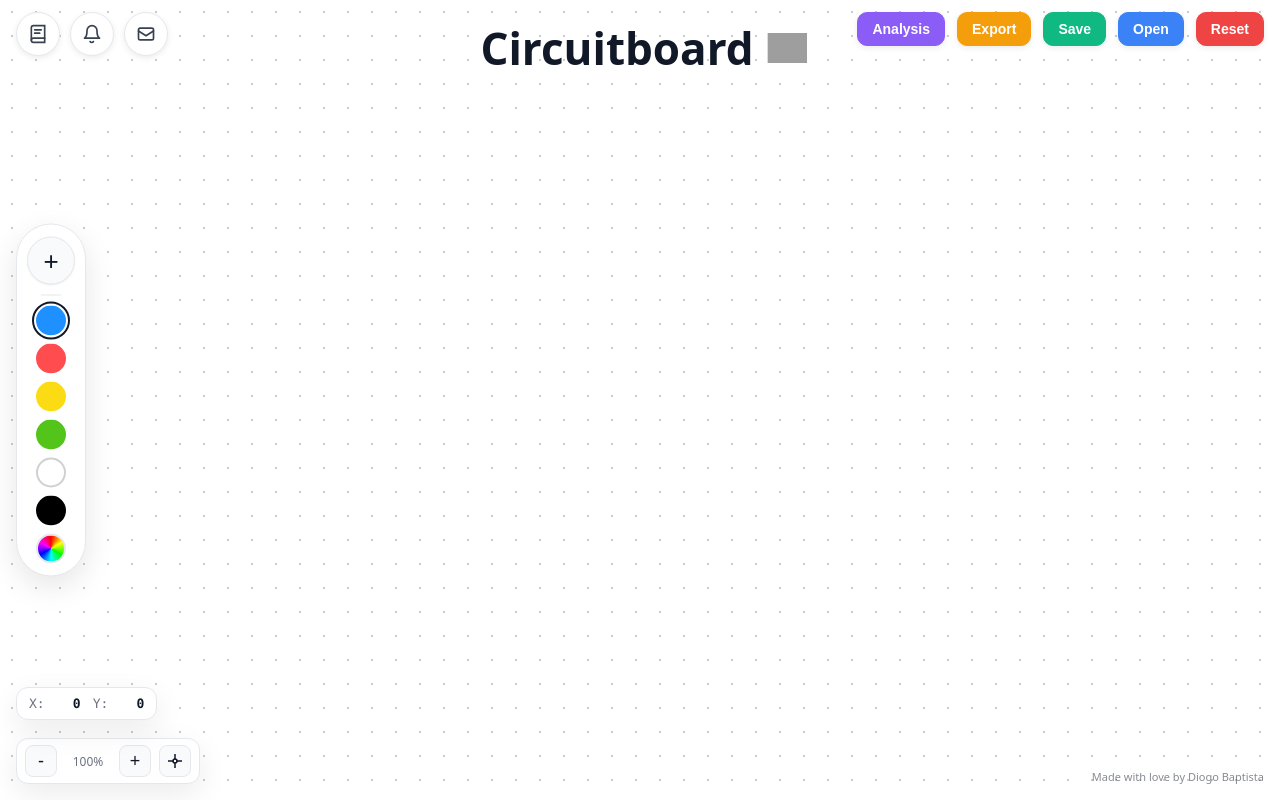
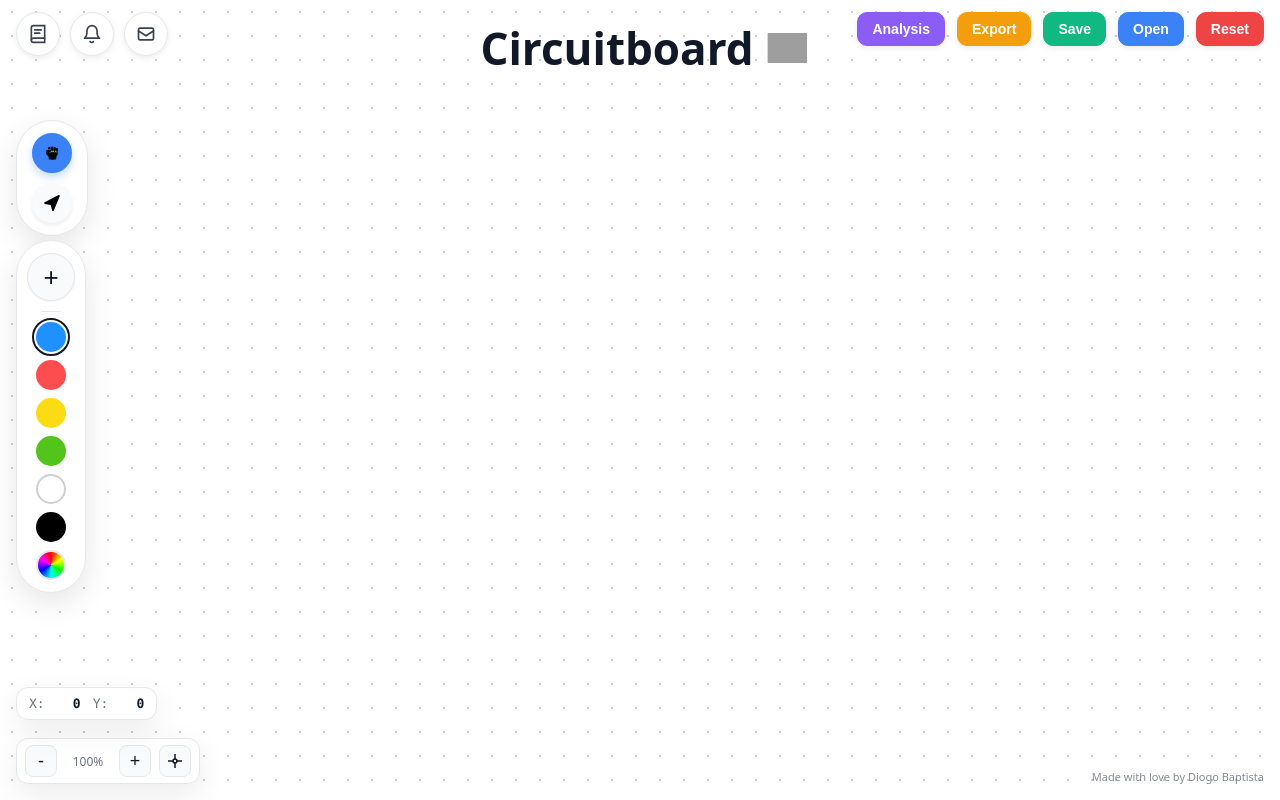
Before and after one commit to Diogo1912/circuitboard, a React (Vite) app: page / in a window 1280 px wide. Built offline with nearby package versions, Linux system fonts and the light colour scheme; grey boxes are pictures that could not be loaded.

Commit message:
modes and note fix

```diff
--- a/src/App.css
+++ b/src/App.css
@@ -154,8 +154,6 @@
 .floating-pill {
   position: fixed;
   left: 16px;
-  top: 50%;
-  transform: translateY(-50%);
   z-index: 24;
   display: flex;
   flex-direction: column;
@@ -166,6 +164,17 @@
   border: 1px solid #e5e7eb;
   border-radius: 999px;
   box-shadow: 0 10px 30px rgba(0, 0, 0, 0.1);
+  min-width: 56px;
+}
+
+.mode-pill {
+  top: 120px;
+  width: 72px;
+  padding: 12px 16px;
+}
+
+.tools-pill {
+  top: 240px;
 }
 
 @media (prefers-color-scheme: dark) {
@@ -193,6 +202,37 @@
   font-size: 26px;
   line-height: 1;
   box-shadow: 0 1px 2px rgba(0, 0, 0, 0.06);
+}
+
+.mode-button {
+  width: 40px !important;
+  height: 40px !important;
+  border-radius: 999px !important;
+  border: 2px solid #e5e7eb;
+  background: #f9fafb;
+  display: flex;
+  align-items: center;
+  justify-content: center;
+  transition: all 0.2s ease;
+  box-shadow: 0 2px 4px rgba(0, 0, 0, 0.08);
+  color: #6b7280;
+}
+
+.mode-button.active {
+  background: #3b82f6;
+  border-color: #3b82f6;
+  color: white;
+  box-shadow: 0 4px 8px rgba(59, 130, 246, 0.3);
+}
+
+.mode-button:hover {
+  transform: scale(1.05);
+  box-shadow: 0 4px 8px rgba(0, 0, 0, 0.12);
+}
+
+.mode-button:hover:not(.active) {
+  background: #f3f4f6;
+  border-color: #d1d5db;
 }
 
 .palette {
@@ -234,17 +274,21 @@
   position: absolute;
   inset: 0;
   pointer-events: auto;
+  overflow: visible;
 }
 
 .canvas-content {
   position: absolute;
   inset: 0;
+  overflow: visible;
   transform-origin: 0 0;
   will-change: transform;
 }
 
 @media (prefers-color-scheme: dark) {
   .add-btn { background: #111827; color: #e5e7eb; border-color: #1f2937; }
+  .mode-button { background: #1f2937; border-color: #374151; color: #9ca3af; }
+  .mode-button:hover:not(.active) { background: #374151; border-color: #4b5563; }
   .canvas {
     background-image: radial-gradient(rgba(255, 255, 255, 0.18) 1px, transparent 1px);
   }
@@ -2092,3 +2136,21 @@
     border-color: #991b1b;
   }
 }
+
+/* Selection highlighting */
+.node.selected {
+  outline: 3px solid #3b82f6;
+  outline-offset: 2px;
+}
+
+.sticky-note.selected {
+  outline: 3px solid #3b82f6;
+  outline-offset: 2px;
+}
+
+@media (prefers-color-scheme: dark) {
+  .node.selected,
+  .sticky-note.selected {
+    outline-color: #60a5fa;
+  }
+}
--- a/src/App.tsx
+++ b/src/App.tsx
@@ -155,6 +155,14 @@ function App() {
     setPan({ x: 0, y: 0 })
   }
 
+  function toggleInteractionMode() {
+    setInteractionMode(interactionMode === 'hand' ? 'mouse' : 'hand')
+    // Clear selections when switching modes
+    setSelectedNodes(new Set())
+    setSelectedStickies(new Set())
+    setSelectionBox(null)
+  }
+
   function startEditingSystemName() {
     setSystemNameInput(systemName)
     setIsEditingSystemName(true)
@@ -190,6 +198,10 @@ function App() {
   const [systemName, setSystemName] = useState<string>("Circuitboard")
   const [isEditingSystemName, setIsEditingSystemName] = useState<boolean>(false)
   const [systemNameInput, setSystemNameInput] = useState<string>("Circuitboard")
+  const [interactionMode, setInteractionMode] = useState<'hand' | 'mouse'>('hand')
+  const [selectedNodes, setSelectedNodes] = useState<Set<string>>(new Set())
+  const [selectedStickies, setSelectedStickies] = useState<Set<string>>(new Set())
+  const [selectionBox, setSelectionBox] = useState<{ startX: number; startY: number; endX: number; endY: number } | null>(null)
 
   // AI chat removed
   const [showDocs, setShowDocs] = useState<boolean>(false)
@@ -604,6 +616,13 @@ function App() {
     if (!node) return
     const pointerX = (e.clientX - containerRect.left) / zoom - pan.x
     const pointerY = (e.clientY - containerRect.top) / zoom - pan.y
+
+    // In mouse mode, if this node is not selected, select only this node
+    if (interactionMode === 'mouse' && !selectedNodes.has(nodeId)) {
+      setSelectedNodes(new Set([nodeId]))
+      setSelectedStickies(new Set())
+    }
+
     setDraggingNodeId(nodeId)
     setDragOffset({ dx: pointerX - node.x, dy: pointerY - node.y })
     interactionStartRef.current = { x: pointerX, y: pointerY }
@@ -618,6 +637,12 @@ function App() {
     const pointerX = (e.clientX - containerRect.left) / zoom - pan.x
     const pointerY = (e.clientY - containerRect.top) / zoom - pan.y
     setPointerPos({ x: pointerX, y: pointerY })
+
+    // Update selection box if we're in mouse mode
+    if (selectionBox && interactionMode === 'mouse') {
+      setSelectionBox(prev => prev ? { ...prev, endX: pointerX, endY: pointerY } : null)
+      return
+    }
     if (draggingStickyId && stickyDragOffset) {
       const newX = pointerX - stickyDragOffset.dx
       const newY = pointerY - stickyDragOffset.dy
@@ -691,9 +716,36 @@ function App() {
       }
       const newX = pointerX - dragOffset.dx
       const newY = pointerY - dragOffset.dy
+
+      // Calculate the movement delta
+      const draggedNode = nodes.find(n => n.id === draggingNodeId)
+      if (draggedNode) {
+        const deltaX = newX - draggedNode.x
+        const deltaY = newY - draggedNode.y
+
+        // Move all selected nodes if in mouse mode, otherwise just the dragged node
+        if (interactionMode === 'mouse' && selectedNodes.size > 1) {
+          setNodes((prev) =>
+            prev.map((n) =>
+              selectedNodes.has(n.id)
+                ? { ...n, x: n.x + deltaX, y: n.y + deltaY }
+                : n
+            )
+          )
+          // Also move selected sticky notes
+          setStickyNotes((prev) =>
+            prev.map((s) =>
+              selectedStickies.has(s.id)
+                ? { ...s, x: s.x + deltaX, y: s.y + deltaY }
+                : s
+            )
+          )
+        } else {
           setNodes((prev) =>
             prev.map((n) => (n.id === draggingNodeId ? { ...n, x: newX, y: newY } : n))
           )
+        }
+      }
       return
     }
     if (isPanning && panStartRef.current && pointerStartRef.current) {
@@ -744,15 +796,84 @@ function App() {
   }
 
   function onPointerUp() {
-    // If dropping into trash, delete dragged item
+    // Complete box selection if we're in mouse mode
+    if (selectionBox && interactionMode === 'mouse') {
+      const { startX, startY, endX, endY } = selectionBox
+      const minX = Math.min(startX, endX)
+      const maxX = Math.max(startX, endX)
+      const minY = Math.min(startY, endY)
+      const maxY = Math.max(startY, endY)
+
+      // Select nodes within the box
+      const newSelectedNodes = new Set<string>()
+      nodes.forEach(node => {
+        const nodeSize = node.size ?? 64
+        const nodeMinX = node.x
+        const nodeMaxX = node.x + nodeSize
+        const nodeMinY = node.y
+        const nodeMaxY = node.y + nodeSize
+
+        if (nodeMinX < maxX && nodeMaxX > minX && nodeMinY < maxY && nodeMaxY > minY) {
+          newSelectedNodes.add(node.id)
+        }
+      })
+
+      // Select sticky notes within the box
+      const newSelectedStickies = new Set<string>()
+      stickyNotes.forEach(sticky => {
+        const stickyMinX = sticky.x
+        const stickyMaxX = sticky.x + sticky.w
+        const stickyMinY = sticky.y
+        const stickyMaxY = sticky.y + sticky.h
+
+        if (stickyMinX < maxX && stickyMaxX > minX && stickyMinY < maxY && stickyMaxY > minY) {
+          newSelectedStickies.add(sticky.id)
+        }
+      })
+
+      setSelectedNodes(newSelectedNodes)
+      setSelectedStickies(newSelectedStickies)
+      setSelectionBox(null)
+      // Only suppress click if we actually dragged to create a selection (not just a single click)
+      const dragDistance = Math.abs(endX - startX) + Math.abs(endY - startY)
+      if (dragDistance > 5) {
+        suppressCanvasClickRef.current = true
+      }
+      return
+    }
+
+    // If dropping into trash, delete dragged item and any selected items
     if (isOverTrash) {
       if (draggingNodeId) {
+        // If dragging a selected node, delete all selected nodes and stickies
+        if (selectedNodes.has(draggingNodeId)) {
+          const nodesToDelete = Array.from(selectedNodes)
+          const stickiesToDelete = Array.from(selectedStickies)
+          setNodes((prev) => prev.filter((n) => !selectedNodes.has(n.id)))
+          setEdges((prev) => prev.filter((e) => !nodesToDelete.includes(e.sourceId) && !nodesToDelete.includes(e.targetId)))
+          setStickyNotes((prev) => prev.filter((s) => !selectedStickies.has(s.id)))
+          setSelectedNodes(new Set())
+          setSelectedStickies(new Set())
+        } else {
+          // Just delete the single dragged node
           setNodes((prev) => prev.filter((n) => n.id !== draggingNodeId))
           setEdges((prev) => prev.filter((e) => e.sourceId !== draggingNodeId && e.targetId !== draggingNodeId))
+        }
         setActiveNodeId(null)
       }
       if (draggingStickyId) {
+        // If dragging a selected sticky, delete all selected stickies and nodes
+        if (selectedStickies.has(draggingStickyId)) {
+          const nodesToDelete = Array.from(selectedNodes)
+          setStickyNotes((prev) => prev.filter((s) => !selectedStickies.has(s.id)))
+          setNodes((prev) => prev.filter((n) => !selectedNodes.has(n.id)))
+          setEdges((prev) => prev.filter((e) => !nodesToDelete.includes(e.sourceId) && !nodesToDelete.includes(e.targetId)))
+          setSelectedNodes(new Set())
+          setSelectedStickies(new Set())
+        } else {
+          // Just delete the single dragged sticky
           setStickyNotes((prev) => prev.filter((s) => s.id !== draggingStickyId))
+        }
         setActiveStickyId(null)
       }
     }
@@ -1277,7 +1398,24 @@ function App() {
         <button className="action-btn btn-red" onClick={() => setShowResetConfirm(true)}>Reset</button>
       </div>
 
-      <div className="floating-pill">
+      <div className="floating-pill mode-pill">
+        <button
+          className={`swatch mode-button ${interactionMode === 'hand' ? 'active' : ''}`}
+          onClick={() => setInteractionMode('hand')}
+          title="Hand Mode (pan and drag)"
+        >
+          <img src="/circuitboard/hand.png" alt="Hand" width="20" height="20" />
+        </button>
+        <button
+          className={`swatch mode-button ${interactionMode === 'mouse' ? 'active' : ''}`}
+          onClick={() => setInteractionMode('mouse')}
+          title="Select Mode (box select)"
+        >
+          <img src="/circuitboard/pointer.svg" alt="Pointer" width="16" height="16" />
+        </button>
+      </div>
+
+      <div className="floating-pill tools-pill">
         <button className="add-btn" title="Add node" onClick={addNode}>+</button>
         <div className="pill-divider" />
         <div className="pill-palette">
@@ -1316,11 +1454,22 @@ function App() {
         onPointerDown={(e) => {
           // Start panning only if clicking true background (exclude nodes, notes, handles, UI)
           if (isBackgroundTarget(e.target)) {
+            if (interactionMode === 'hand') {
               setIsPanning(true)
               setShowMinimap(true)
               panStartRef.current = { ...pan }
               pointerStartRef.current = { x: e.clientX, y: e.clientY }
               canvasDidPanRef.current = false
+            } else {
+              // Mouse mode - start box selection
+              const container = canvasRef.current
+              if (container) {
+                const rect = container.getBoundingClientRect()
+                const startX = (e.clientX - rect.left) / zoom - pan.x
+                const startY = (e.clientY - rect.top) / zoom - pan.y
+                setSelectionBox({ startX, startY, endX: startX, endY: startY })
+              }
+            }
           }
         }}
         onPointerUp={(e) => {
@@ -1346,6 +1495,7 @@ function App() {
             edgeDragStartRef.current = null
             return
           }
+          // Create sticky notes when clicking background in both modes
           if (isBackgroundTarget(e.target)) {
             const container = canvasRef.current
             if (!container) return
@@ -1502,7 +1652,7 @@ function App() {
         {stickyNotes.map((note) => (
           <div
             key={note.id}
-            className={`sticky-note ${draggingStickyId === note.id ? 'dragging' : ''}`}
+            className={`sticky-note ${draggingStickyId === note.id ? 'dragging' : ''} ${selectedStickies.has(note.id) ? 'selected' : ''}`}
             style={{
               transform: `translate(${note.x}px, ${note.y}px)`,
               width: `${note.width}px`,
@@ -1573,7 +1723,7 @@ function App() {
         {nodes.map((node) => (
           <div
             key={node.id}
-            className={`node ${draggingNodeId === node.id ? 'dragging' : ''}`}
+            className={`node ${draggingNodeId === node.id ? 'dragging' : ''} ${selectedNodes.has(node.id) ? 'selected' : ''}`}
             style={{
               transform: `translate(${node.x}px, ${node.y}px)`,
               width: `${node.size}px`,
@@ -1672,6 +1822,23 @@ function App() {
             />
           </div>
         ))}
+
+        {/* Selection box in mouse mode */}
+        {selectionBox && interactionMode === 'mouse' && (
+          <div
+            className="selection-box"
+            style={{
+              position: 'absolute',
+              left: Math.min(selectionBox.startX, selectionBox.endX),
+              top: Math.min(selectionBox.startY, selectionBox.endY),
+              width: Math.abs(selectionBox.endX - selectionBox.startX),
+              height: Math.abs(selectionBox.endY - selectionBox.startY),
+              border: '2px dashed #3b82f6',
+              background: 'rgba(59, 130, 246, 0.1)',
+              pointerEvents: 'none'
+            }}
+          />
+        )}
         </div>
       </div>
 
```
Also changed, not shown: public/hand.png (added), public/pointer.svg (added). Lines whose indentation alone changed are shown as unchanged.
